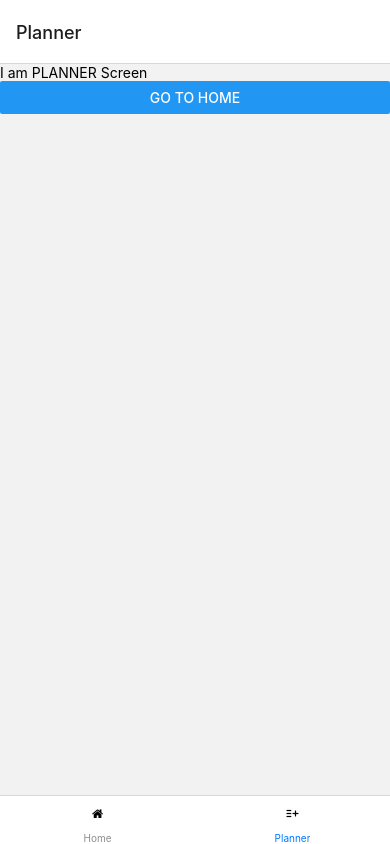
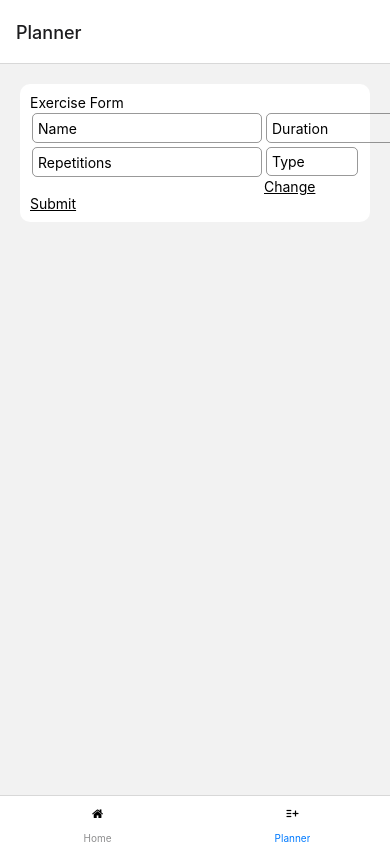
Before and after one commit to lampsbr/workout-app, a React Native app: screen /Planner in a window 390 px wide. Built offline with nearby package versions, Linux system fonts and the light colour scheme.

Commit message:
Implemented workout form

```diff
--- /dev/null
+++ b/components/WorkoutForm.tsx
@@ -0,0 +1,142 @@
+import React, { useState } from "react";
+import { Text, View, StyleSheet, TextInput } from "react-native";
+import { PressableText } from "./styled/PressableText";
+import { useForm, Controller } from "react-hook-form";
+
+
+export type ExerciseForm = {
+    name: string,
+    duration: string,
+    reps?: string,
+    type: string,
+}
+
+type WorkoutProps = {
+    onSubmit: (form: ExerciseForm) => void
+}
+
+const selectionItems = ['Exercise', 'Break', 'Stretch']
+
+export default function WorkoutForm({ onSubmit }: WorkoutProps) {
+    const { control, handleSubmit } = useForm()
+    const [isSelectionOn, setSelectionOn] = useState(false)
+
+    return (
+        <View style={styles.container}>
+            <Text>
+
+                Exercise Form
+            </Text>
+            <View style={styles.rowContainer}>
+                <Controller
+                    control={control}
+                    rules={{
+                        required: true
+                    }}
+                    name="name"
+                    render={({ field: { onChange, value } }) => <TextInput
+                        onChangeText={onChange}
+                        value={value}
+                        style={styles.input}
+                        placeholder="Name"
+                    />}
+                />
+                <Controller
+                    control={control}
+                    rules={{
+                        required: true
+                    }}
+                    name="duration"
+                    render={({ field: { onChange, value } }) => <TextInput
+                        onChangeText={onChange}
+                        value={value}
+                        style={styles.input}
+                        placeholder="Duration"
+                    />}
+                />
+            </View>
+            <View style={styles.rowContainer}>
+                <Controller
+                    control={control}
+                    rules={{
+                        required: false
+                    }}
+                    name="reps"
+                    render={({ field: { onChange, value } }) => <TextInput
+                        onChangeText={onChange}
+                        value={value}
+                        style={styles.input}
+                        placeholder="Repetitions"
+                    />}
+                />
+                <Controller
+                    control={control}
+                    rules={{
+                        required: true
+                    }}
+                    name="type"
+                    render={({ field: { onChange, value } }) =>
+                        <View style={{ flex: 1 }}>
+                            {isSelectionOn ?
+                                <View>
+                                    {selectionItems.map(i => <PressableText
+                                        style={styles.selection}
+                                        key={i}
+                                        text={i}
+                                        onPressIn={() => {
+                                            setSelectionOn(false)
+                                            onChange(i)
+                                        }} />
+                                    )}
+                                </View>
+                                :
+                                <View>
+                                    <TextInput
+                                        onPressIn={() => { console.log(isSelectionOn); setSelectionOn(true) }}
+                                        value={value}
+                                        style={styles.input}
+                                        placeholder="Type"
+                                    />
+                                    <PressableText text="Change" onPress={() => setSelectionOn(true)} />
+                                </View>
+                            }
+                        </View>
+                    }
+                />
+            </View>
+            <View>
+                <PressableText
+                    text="Submit"
+                    onPress={handleSubmit((data) => {
+                        onSubmit(data as ExerciseForm)
+                    })}
+                />
+            </View>
+        </View>
+    )
+}
+
+const styles = StyleSheet.create({
+    container: {
+        backgroundColor: "#fff",
+        borderRadius: 10,
+        padding: 10,
+    },
+    input: {
+        flex: 1,
+        height: 30,
+        margin: 2,
+        borderWidth: 1,
+        padding: 5,
+        borderRadius: 5,
+        borderColor: 'rgba(0,0,0,0.4)',
+    },
+    rowContainer: {
+        flexDirection: 'row',
+    },
+    selection: {
+        margin: 2,
+        padding: 3,
+        alignSelf: 'center'
+    }
+})
--- a/package.json
+++ b/package.json
@@ -19,6 +19,7 @@
     "expo-status-bar": "~1.2.0",
     "react": "17.0.1",
     "react-dom": "17.0.1",
+    "react-hook-form": "^7.31.1",
     "react-native": "0.64.3",
     "react-native-safe-area-context": "3.3.2",
     "react-native-screens": "~3.10.1",
--- a/screens/PlannerScreen.tsx
+++ b/screens/PlannerScreen.tsx
@@ -1,18 +1,24 @@
 import { NativeStackHeaderProps } from '@react-navigation/native-stack';
-import { useEffect } from 'react'
-import {View, Text, Button} from 'react-native'
+import {View, Text, Button, StyleSheet} from 'react-native'
+import WorkoutForm, { ExerciseForm } from '../components/WorkoutForm';
 
 export default function PlannerScreen({navigation}: NativeStackHeaderProps) {
 
-    useEffect(() => {
-        console.log('Rendering Planner Screen')
-        return () => console.log('unmounting planner screen')
-    }, []);
+    const handleFormSubmit = (form: ExerciseForm) => {
+        alert(`${form.name} - ${form.duration} -${form.reps} - ${form.type}`)
+    }
+
 
     return (
-        <View>
-            <Text>I am PLANNER Screen</Text>
-            <Button title='go to Home' onPress={() => navigation.navigate('Home')}/>
+        <View style={styles.container}>
+            <WorkoutForm onSubmit={handleFormSubmit}/>
         </View>
     )
 }
+
+const styles = StyleSheet.create({
+    container: {
+        flex: 1,
+        padding: 20,
+    }
+})
```
Also changed, not shown: 1 other file (tests, documents, lock files or other folders).
